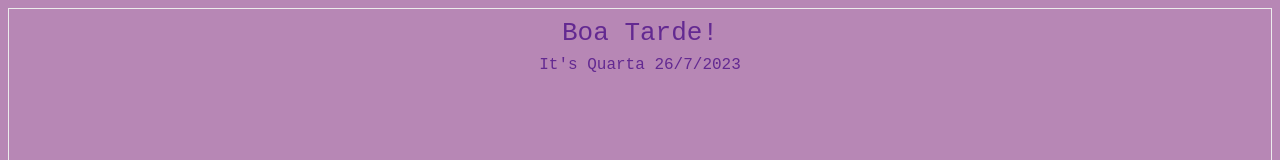
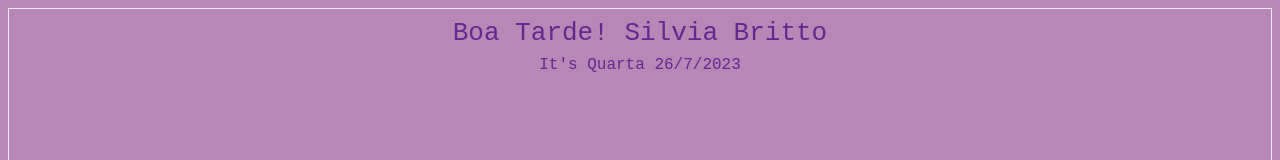
Before and after one commit to SilviaBritto/NotionClima, a plain HTML site: page saudacoes.html in a window 1280 px wide. Shown: the top 160 px of the page. Drawn offline with Linux system fonts and the light colour scheme.

Commit message:
Update saudacoes.html

```diff
--- a/saudacoes.html
+++ b/saudacoes.html
@@ -52,6 +52,6 @@ body{
         greet = 'Boa Noite!  ';
 
     document.getElementById('lbl').innerHTML =
-        greet+=`<div id="date"> It's ${date}</div>`;
+        greet+= "Silvia Britto" +`<div id="date"> It's ${date}</div>`;
 </script>
 </html>
```
